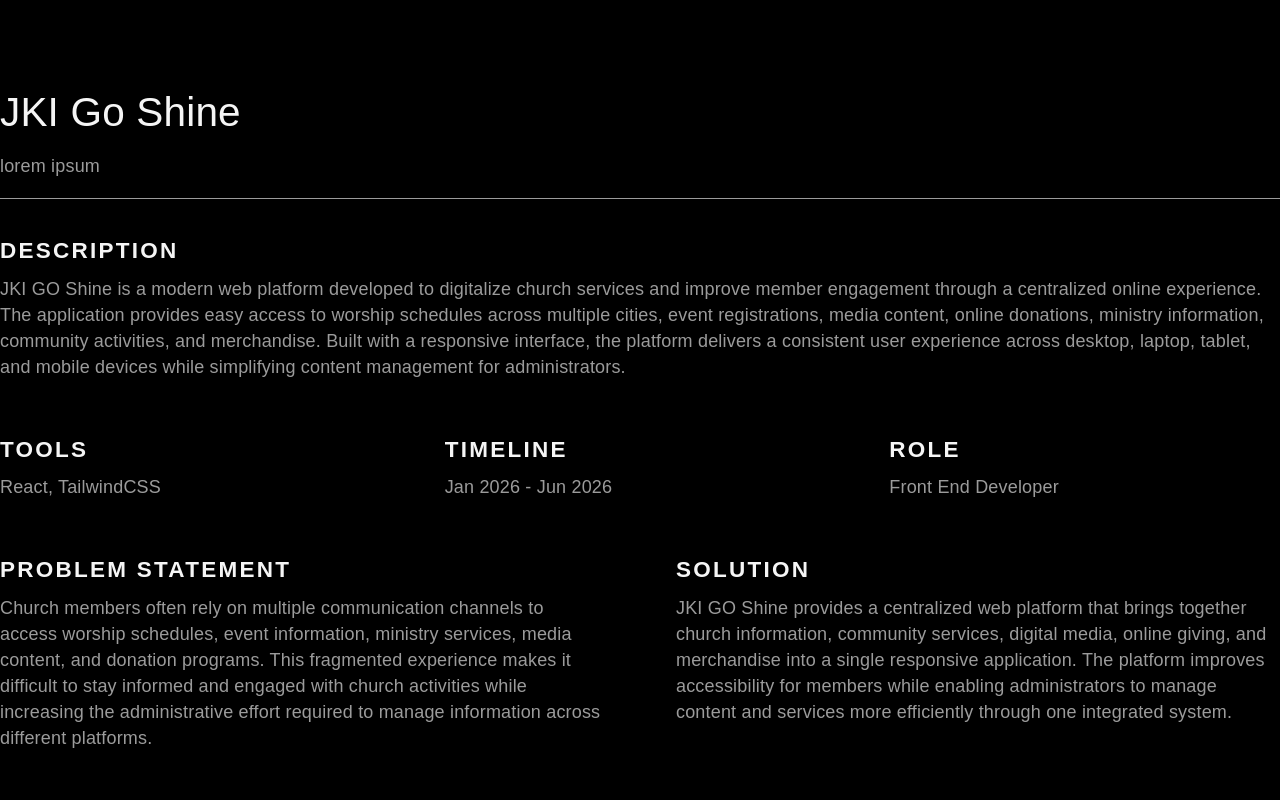
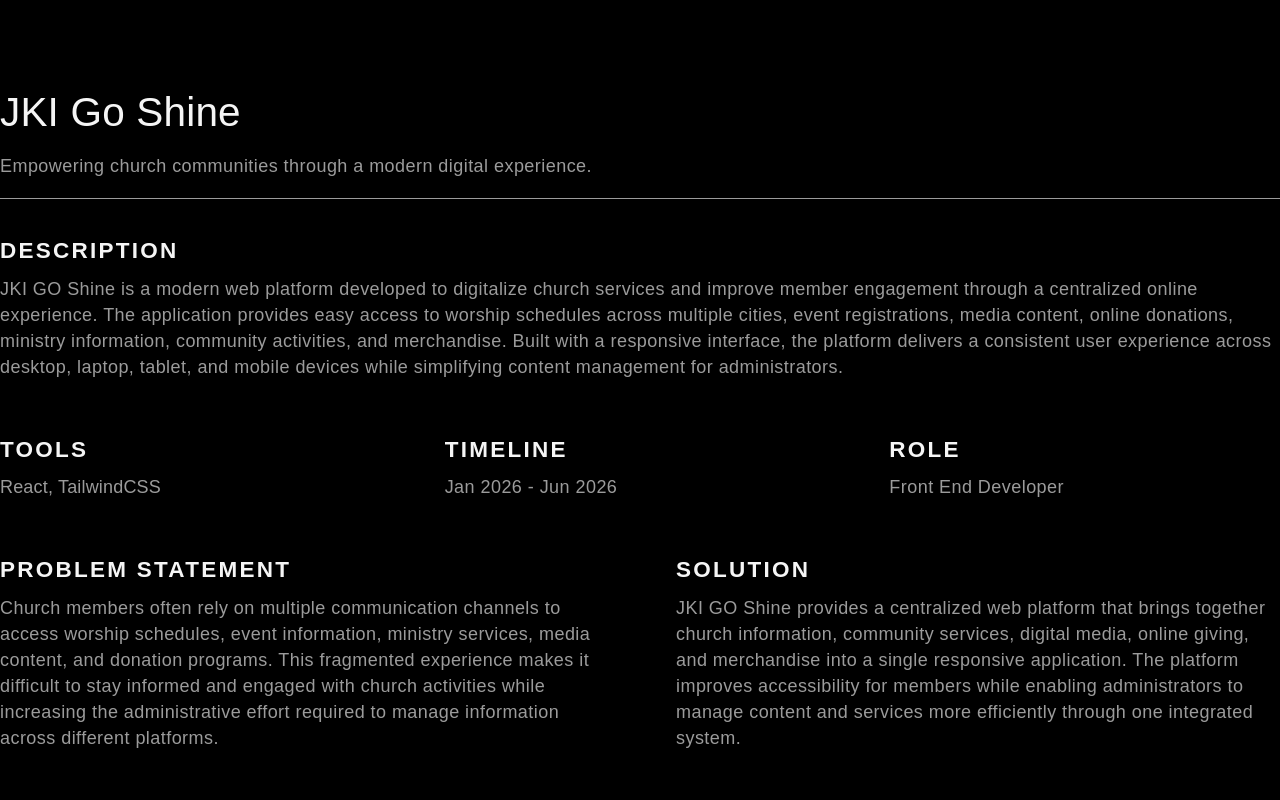
Before and after one commit to naylaqanitaalifia/naylaqntalf, a React (Vite) app: page /works/jki-go-shine in a window 1280 px wide. Shown: the top 800 px of the page. Built offline with nearby package versions, Linux system fonts and the light colour scheme.

Commit message:
add summary

```diff
--- a/package.json
+++ b/package.json
@@ -26,6 +26,7 @@
     "react-router-dom": "^7.18.2",
     "shadcn": "^4.16.0",
     "tailwind-merge": "^3.6.0",
+    "tailwind-scrollbar-hide": "^4.0.0",
     "tailwindcss": "^4.3.3",
     "tw-animate-css": "^1.4.0"
   },
--- a/src/components/ui/card.tsx
+++ b/src/components/ui/card.tsx
@@ -33,7 +33,7 @@
 
   return (
     <Link
-      to={`works/${slug}`}
+      to={`/works/${slug}`}
       className="group flex flex-col gap-6 cursor-none"
       onMouseEnter={() => setHovered(true)}
       onMouseLeave={() => setHovered(false)}
--- a/src/data/works.ts
+++ b/src/data/works.ts
@@ -4,6 +4,7 @@
 import SaudeSettingImage from "@/assets/images/saude-setting.png";
 import SaudeKioskImage from "@/assets/images/saude-kiosk.png";
 import NaomiImage from "@/assets/images/naomi.png";
+import Naomi1Image from "@/assets/images/naomi-1.png";
 import JKIGoShineImage from "@/assets/images/jki-go-shine.png";
 import JKIGoShine1Image from "@/assets/images/jki-go-shine-1.png";
 import JKIGoShineIpadImage from "@/assets/images/jki-go-shine-ipad.png";
@@ -21,25 +22,27 @@
       SaudeSettingImage,
       SaudeKioskImage,
     ],
+    title: "SAÚDE",
     slug: "saude",
-    title: "SAÚDE",
+    summary: "Transforming healthcare through a unified national digital ecosystem.",
     description:
       "SAÚDE is a comprehensive healthcare information system designed to improve the efficiency, accessibility, and quality of healthcare services across Timor-Leste. The platform centralizes patient medical records into a single national database while integrating hospital operations including patient registration, electronic medical records, pharmacy, laboratory, radiology, outpatient services, executive dashboards, and digital reporting. The system also introduces NFC-based Health Cards (Kartaun Saúde), self-service kiosks, and online registration to simplify patient identification, reduce manual processes, and enable faster, more reliable healthcare services.",
     tools: ["React", "TailwindCSS"],
     timeline: "Oct 2025 - Present",
+    role: "Front End Developer",
     problem_statement:
       "Healthcare facilities relied on multiple disconnected applications and separate databases, causing fragmented patient records, duplicated data, inefficient reporting, and limited collaboration between hospital departments. Many clinical processes were still performed manually, while insufficient network infrastructure and hardware further reduced service efficiency and accessibility.",
     solution:
       'SAÚDE provides a centralized national healthcare platform built around the concept of "One Nation, One Record." The system integrates Hospital Information System (HIS), Electronic Medical Records (EMR), NFC-based Health Cards (Kartaun Saúde), self-service kiosks, online registration, executive dashboards, and digital clinical workflows into a single ecosystem. This enables healthcare providers to access unified patient records, streamline hospital operations, improve reporting accuracy, and deliver more efficient healthcare services nationwide.',
-    role: "Front End Developer",
-    category: "UI/UX Design",
+    category: "Healthcare System",
   },
   {
     id: 2,
     image: NaomiImage,
-    gallery: [NaomiImage, NaomiImage, NaomiImage, NaomiImage],
+    gallery: [Naomi1Image],
     slug: "naomi",
     title: "NAOMI",
+    summary: "Streamlining telecommunications maintenance with a centralized operations platform.",
     description:
       "NAOMI is a comprehensive operations management system designed to improve the efficiency of telecommunications infrastructure maintenance. The platform enables administrators to manage network sites, assign maintenance tasks, monitor technician activities, and track maintenance progress in real time. Integrated with mobile field operations, engineers can perform geolocation-based check-ins, submit maintenance reports with photo documentation, and complete structured inspection procedures directly from the app, ensuring greater operational visibility and accountability..",
     tools: ["React", "TailwindCSS"],
@@ -49,7 +52,7 @@
       "Managing telecommunications site maintenance manually made it difficult to coordinate field engineers, monitor maintenance progress, and maintain consistent documentation. A centralized system was needed to simplify task scheduling, technician assignments, approval workflows, and reporting while improving operational transparency.",
     solution:
       "NAOMI provides a centralized web dashboard alongside a mobile application for field engineers. The platform supports site management, maintenance scheduling, ticket management, geolocation-based attendance, structured maintenance procedures, photo documentation, and multi-level approval workflows, allowing every maintenance activity to be tracked and verified efficiently.",
-    category: "Fullstack Web",
+    category: "Operations Management",
   },
   {
     id: 3,
@@ -62,6 +65,7 @@
     ],
     title: "JKI Go Shine",
     slug: "jki-go-shine",
+    summary: "Empowering church communities through a modern digital experience.",
     description:
       "JKI GO Shine is a modern web platform developed to digitalize church services and improve member engagement through a centralized online experience. The application provides easy access to worship schedules across multiple cities, event registrations, media content, online donations, ministry information, community activities, and merchandise. Built with a responsive interface, the platform delivers a consistent user experience across desktop, laptop, tablet, and mobile devices while simplifying content management for administrators.",
     tools: ["React", "TailwindCSS"],
@@ -71,15 +75,15 @@
       "Church members often rely on multiple communication channels to access worship schedules, event information, ministry services, media content, and donation programs. This fragmented experience makes it difficult to stay informed and engaged with church activities while increasing the administrative effort required to manage information across different platforms.",
     solution:
       "JKI GO Shine provides a centralized web platform that brings together church information, community services, digital media, online giving, and merchandise into a single responsive application. The platform improves accessibility for members while enabling administrators to manage content and services more efficiently through one integrated system.",
-    category: "Web Application",
+    category: "Church Platform",
   },
-  {
-    id: 4,
-    image: NaomiImage,
-    slug: "medcare",
-    title: "MedCare Radiology & EMR",
-    description:
-      "Integrated electronic medical record and radiology order system built for clinical kiosks.",
-    category: "Healthcare System",
-  },
+  // {
+  //   id: 4,
+  //   image: NaomiImage,
+  //   slug: "medcare",
+  //   title: "MedCare Radiology & EMR",
+  //   description:
+  //     "Integrated electronic medical record and radiology order system built for clinical kiosks.",
+  //   category: "Healthcare System",
+  // },
 ];
--- a/src/pages/WorkDetail.tsx
+++ b/src/pages/WorkDetail.tsx
@@ -1,6 +1,8 @@
 import { Separator } from "@/components/ui/separator";
 import { useParams } from "react-router-dom";
 import { works } from "@/data/works";
+import OtherWorks from "@/sections/OtherWork";
+import Footer from "@/sections/Footer";
 
 function WorkDetail() {
   const { slug } = useParams();
@@ -12,11 +14,12 @@
   }
 
   return (
+    <>
       <div className="mx-auto max-w-6xl py-20">
         <div className="flex flex-col gap-4 text-secondary">
           <h1 className="text-4xl font-blinker">{work.title}</h1>
-        <p className="text-base font-sulphur text-muted-foreground">
-          lorem ipsum
+          <p className="text-base font-sulphur text-muted-foreground tracking-wide">
+            {work.summary}
           </p>
           <Separator />
         </div>
@@ -27,7 +30,7 @@
             <h4 className="text-xl font-blinker font-semibold text-secondary uppercase leading-7 tracking-widest">
               Description
             </h4>
-          <p className="font-sulphur text-muted-foreground">
+            <p className="font-sulphur text-muted-foreground tracking-wide">
               {work.description}
             </p>
           </div>
@@ -45,7 +48,7 @@
               <h4 className="text-xl font-blinker font-semibold text-secondary uppercase leading-7 tracking-widest">
                 Timeline
               </h4>
-            <p className="font-sulphur text-muted-foreground">
+              <p className="font-sulphur text-muted-foreground tracking-wide">
                 {work.timeline}
               </p>
             </div>
@@ -54,7 +57,9 @@
               <h4 className="text-xl font-blinker font-semibold text-secondary uppercase leading-7 tracking-widest">
                 Role
               </h4>
-            <p className="font-sulphur text-muted-foreground">{work.role}</p>
+              <p className="font-sulphur text-muted-foreground tracking-wide">
+                {work.role}
+              </p>
             </div>
           </div>
 
@@ -64,7 +69,7 @@
               <h4 className="text-xl font-blinker font-semibold text-secondary uppercase leading-7 tracking-widest">
                 Problem Statement
               </h4>
-            <p className="font-sulphur text-muted-foreground">
+              <p className="font-sulphur text-muted-foreground tracking-wide">
                 {work.problem_statement}
               </p>
             </div>
@@ -87,23 +92,51 @@
                 that grows as their membership level increases.
               </li>
             </ul> */}
-            <p className="font-sulphur text-muted-foreground">
+              <p className="font-sulphur text-muted-foreground tracking-wide">
                 {work.solution}
               </p>
             </div>
           </div>
 
-        <img src={work.gallery[0]} alt={work.title} className="rounded-xl object-cover" />
+          {work.gallery?.[0] && (
+            <img
+              src={work.gallery[0]}
+              alt={work.title}
+              className="rounded-xl object-cover"
+            />
+          )}
 
+          {work.gallery && work.gallery.length >= 3 && (
             <div className="grid grid-cols-1 md:grid-cols-2 gap-8">
-          <img src={work.gallery[1]} alt={work.title} className="w-full h-96 rounded-xl object-cover" />
+              <img
+                src={work.gallery[1]}
+                alt={work.title}
+                className="w-full h-96 rounded-xl object-cover"
+              />
 
-          <img src={work.gallery[2]} alt={work.title} className="w-full h-96 rounded-xl object-cover" />
+              <img
+                src={work.gallery[2]}
+                alt={work.title}
+                className="w-full h-96 rounded-xl object-cover"
+              />
             </div>
+          )}
 
-        <img src={work.gallery[3]} alt={work.title} className="rounded-xl object-cover" />
+          {work.gallery?.[3] && (
+            <img
+              src={work.gallery[3]}
+              alt={work.title}
+              className="rounded-xl object-cover"
+            />
+          )}
+
+          <OtherWorks currentSlug={work.slug} />
         </div>
       </div>
+      <div className="mx-auto max-w-6xl py-8">
+        <Footer />
+      </div>
+    </>
   );
 }
 
--- a/src/sections/Footer.tsx
+++ b/src/sections/Footer.tsx
@@ -87,6 +87,8 @@
             <li>
               <a
                 href="https://www.linkedin.com/in/nayla-qanita-alifia-0644772b5/"
+                target="_blank"
+                rel="noopener noreferrer"
                 className="flex items-center gap-1 text-base text-secondary"
               >
                 LinkedIn
@@ -97,6 +99,8 @@
               <a
                 href="mailto:naylaqanitaalifia@gmail.com"
                 className="text-base text-secondary"
+                target="_blank"
+                rel="noopener noreferrer"
               >
                 Email
               </a>
@@ -105,6 +109,8 @@
               <a
                 href="https://github.com/naylaqanitaalifia"
                 className="flex items-center gap-1 text-base text-secondary"
+                target="_blank"
+                rel="noopener noreferrer"
               >
                 GitHub
                 <ArrowUpRight />
--- /dev/null
+++ b/src/sections/OtherWork.tsx
@@ -0,0 +1,45 @@
+import { Section } from "@/components/layouts/section";
+import { Card } from "@/components/ui/card";
+import { works } from "@/data/works";
+import { motion } from "framer-motion";
+
+interface Props {
+  currentSlug: string;
+}
+
+function OtherWorks({ currentSlug }: Props) {
+  const otherWorks = works.filter((work) => work.slug !== currentSlug);
+
+  return (
+    <Section title="Other Works">
+      <div className="flex gap-8 overflow-x-auto snap-x snap-mandatory scrollbar-hide pb-4">
+        {otherWorks.map((work) => (
+          <motion.div
+            key={work.id}
+            className="w-[600px] shrink-0 snap-start"
+            initial={{
+              opacity: 0,
+              y: 24,
+            }}
+            whileInView={{
+              opacity: 1,
+              y: 0,
+            }}
+            viewport={{
+              once: true,
+              amount: 0.2,
+            }}
+            transition={{
+              duration: 0.5,
+              ease: "easeOut",
+            }}
+          >
+            <Card work={work} />
+          </motion.div>
+        ))}
+      </div>
+    </Section>
+  );
+}
+
+export default OtherWorks;
--- a/src/types/work.ts
+++ b/src/types/work.ts
@@ -3,6 +3,7 @@
   image: string;
   gallery?: string[];
   title: string;
+  summary: string;
   description: string;
   tools?: string[];
   timeline?: string;
```
Also changed, not shown: src/assets/images/naomi-1.png (added), 1 other file (tests, documents, lock files or other folders). Lines whose indentation alone changed are shown as unchanged.
